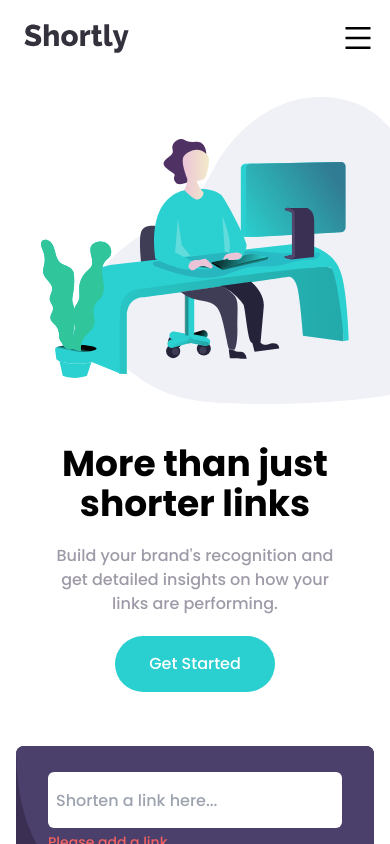
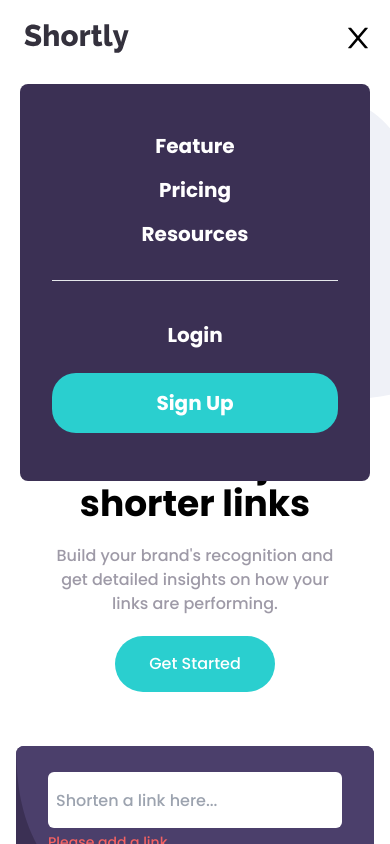
Before and after one commit to theisolatedmonk/url-shortening-api-master, a Next.js app: page / in a window 390 px wide. Both pictures are taken after a click on the button 358 px from the left and 38 px from the top of the page. Shown: the top 844 px of the page. Built offline with nearby package versions, Linux system fonts and the light colour scheme.

Commit message:
mobile menu toggel created

```diff
--- a/app/components/AdvanceStatistics.tsx
+++ b/app/components/AdvanceStatistics.tsx
@@ -71,7 +71,7 @@
                         <hr className='w-full sm:hidden' />
                         <div className="flex items-center gap-4 sm:flex-row flex-col w-full sm:w-80 ">
                             <h2 className='text-Cyan w-full sm:text-end text-start'>Out link</h2>
-                            <button className='rounded-md bg-Cyan hover:bg-opacity-80 bg-opacity-100 p-2 px-6 sm:w-28 text-white w-full'>Copied!</button>
+                            <button className='rounded-md bg-Cyan hover:bg-opacity-80 bg-opacity-100 sm:py-2 p-4 px-6 sm:w-28 text-white w-full'>Copied!</button>
                         </div>
                     </div>
                     <div className=" bg-white   rounded-md flex justify-between sm:items-center items-start p-4 sm:flex-row flex-col w-full sm:gap-10 gap-4">
@@ -79,7 +79,7 @@
                         <hr className='w-full sm:hidden' />
                         <div className="flex items-center gap-4 sm:flex-row flex-col w-full sm:w-80 ">
                             <h2 className='text-Cyan w-full sm:text-end text-start'>Out link</h2>
-                            <button className='rounded-md bg-Cyan hover:bg-opacity-80 bg-opacity-100 p-2 px-6 sm:w-28 text-white w-full'>Copied!</button>
+                            <button className='rounded-md bg-Cyan hover:bg-opacity-80 bg-opacity-100 sm:py-2 p-4 px-6 sm:w-28 text-white w-full'>Copied!</button>
                         </div>
                     </div>
 
--- a/app/components/Navbar.tsx
+++ b/app/components/Navbar.tsx
@@ -1,8 +1,10 @@
+"use client";
+import { useState } from "react";
 import React from 'react'
 import Image from 'next/image'
 import logo from '@/public/images/logo.svg';
 import Link from 'next/link';
-import { AiOutlineMenu } from 'react-icons/ai'
+import { AiOutlineClose, AiOutlineMenu } from 'react-icons/ai'
 // AiOutlineMenu
 
 type Props = {}
@@ -15,24 +17,36 @@
 ]
 
 export default function Navbar({ }: Props) {
+
+
+    const [open, setOpen] = useState(false);
+    function toggleMenu() {
+        setOpen(!open);
+    }
     return (
+
+
         <div className='flex justify-between items-center p-4 sm:px-20 relative font-Poppins'>
             <div className="flex items-center gap-10">
                 <Link href={'/'}>
                     <Image src={logo} alt={'logo'} className='p-2 ' />
                 </Link>
-                <div className="sm:flex gap-4 hidden text-GrayishViolet">
-                    {navlinks.map((item) => (<Link href={item.hrf}>{item.title}</Link>))}
+                <div className="sm:flex gap-4 hidden text-GrayishViolet ">
+                    {navlinks.map((item) => (<Link href={item.hrf} className='hover:text-VeryDarkViolet'>{item.title}</Link>))}
 
                 </div>
             </div>
             <div className="sm:flex gap-4 hidden ">
-                <Link href={''} className='p-2 text-GrayishViolet'> Login</Link>
+                <Link href={''} className='p-2 text-GrayishViolet hover:text-VeryDarkViolet'> Login</Link>
                 <Link href={''} className='p-2 text-center bg-Cyan hover:bg-opacity-80 bg-opacity-100 rounded-3xl px-4 text-white'>Sign Up</Link>
             </div>
-            <button className='sm:hidden '><AiOutlineMenu className=' w-8 h-8' /></button>
+            <button className='sm:hidden '
+                onClick={toggleMenu}>  {open ? <AiOutlineClose className='h-8 w-8' /> : <AiOutlineMenu className='h-8 w-8' />
+                }
+            </button>
 
-            <div className="flex flex-col absolute  left-0 sm:hidden w-full min-h-full text-white bg- z-30 it items-center top-16 p-5 rounded-lg font-bold text-xl hidden">
+            {open &&
+                <div className="flex flex-col absolute  left-0 sm:hidden w-full min-h-full text-white bg- z-30 it items-center top-16 p-5 rounded-lg font-bold text-xl ">
                     <div className="flex flex-col w-full justify-center items-center p-8 py-12  bg-DarkViolet gap-8 rounded-lg">
                         <div className="flex gap-4
 DarkViolet z-20 flex-col sm:hidden items-center">
@@ -46,7 +60,9 @@
                             <Link href={'#'} className='p-4 text-center bg-Cyan rounded-3xl px-4 w-full '>Sign Up</Link>
                         </div>
                     </div>
-            </div>
+                </div>}
+
+
         </div>
     )
 }
```
Lines whose indentation alone changed are shown as unchanged.
